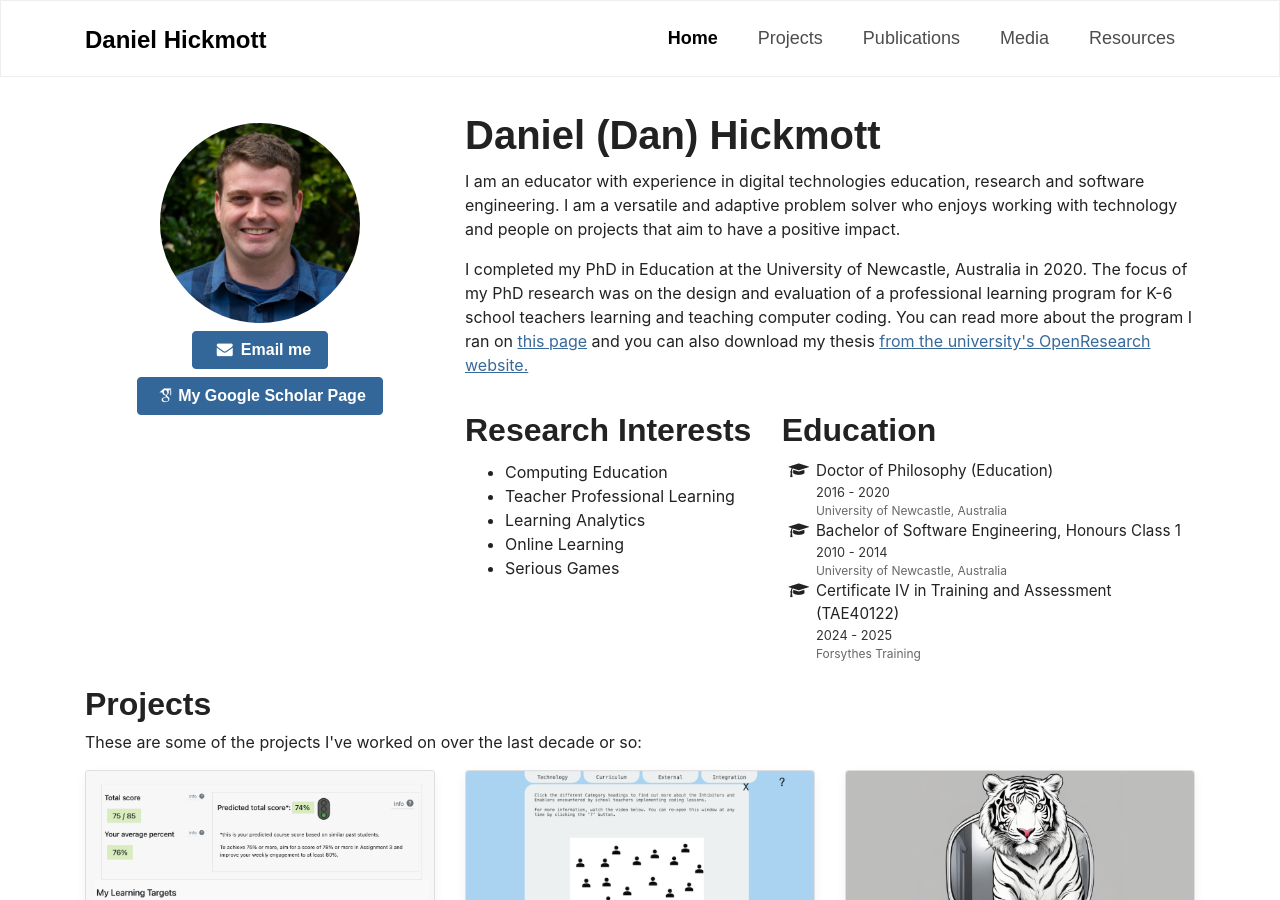
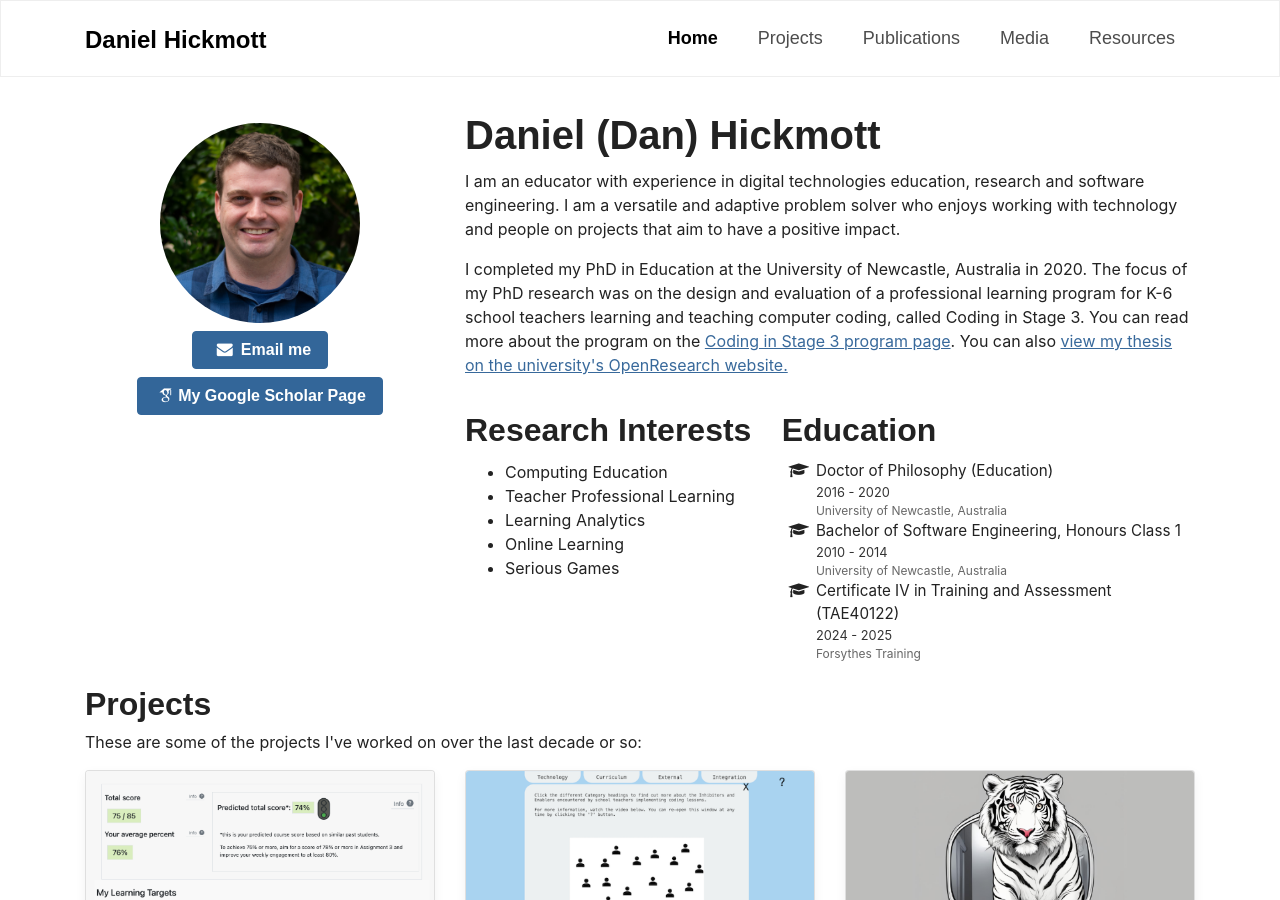
Before and after one commit to hckmd/hckmd.github.io, a Jekyll site: the page built from index.md, in a window 1280 px wide and 900 px high. Built offline with Jekyll 4.4.1, drawn with Linux system fonts in a browser that asks for light colours; some web fonts are replaced.

Commit message:
Fixes to homepage

```diff
--- a/index.md
+++ b/index.md
@@ -23,7 +23,7 @@ title: Home
         </p>
         <p>
             I completed my PhD in Education at the University of Newcastle, Australia in 2020.
-            The focus of my PhD research was on the design and evaluation of a professional learning program for K-6 school teachers learning and teaching computer coding. You can read more about the program I ran on <a href="{{ site.baseurl | append: '/projects/coding-in-stage-3' }}" class="site-link">this page</a> and you can also download my thesis <a class="site-link" href="https://hdl.handle.net/1959.13/1417667"> from the university's OpenResearch website.</a>
+            The focus of my PhD research was on the design and evaluation of a professional learning program for K-6 school teachers learning and teaching computer coding, called Coding in Stage 3. You can read more about the program on the <a href="{{ site.baseurl | append: '/projects/coding-in-stage-3' }}" class="site-link">Coding in Stage 3 program page</a>. You can also <a class="site-link" href="https://hdl.handle.net/1959.13/1417667">view my thesis on the university's OpenResearch website.</a>
         </p>
         <div class="row">
             <div class="col-md-5">
```
